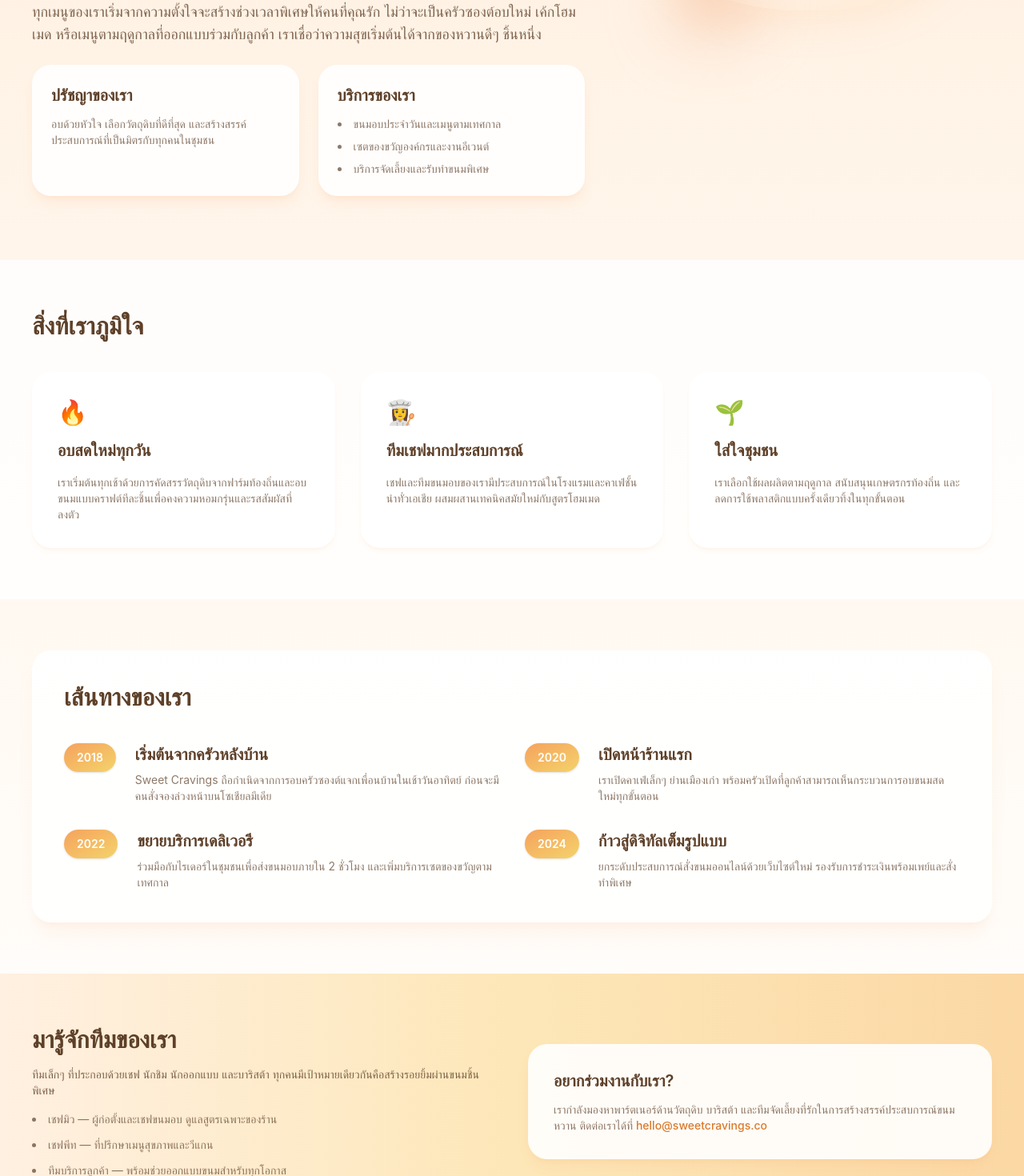
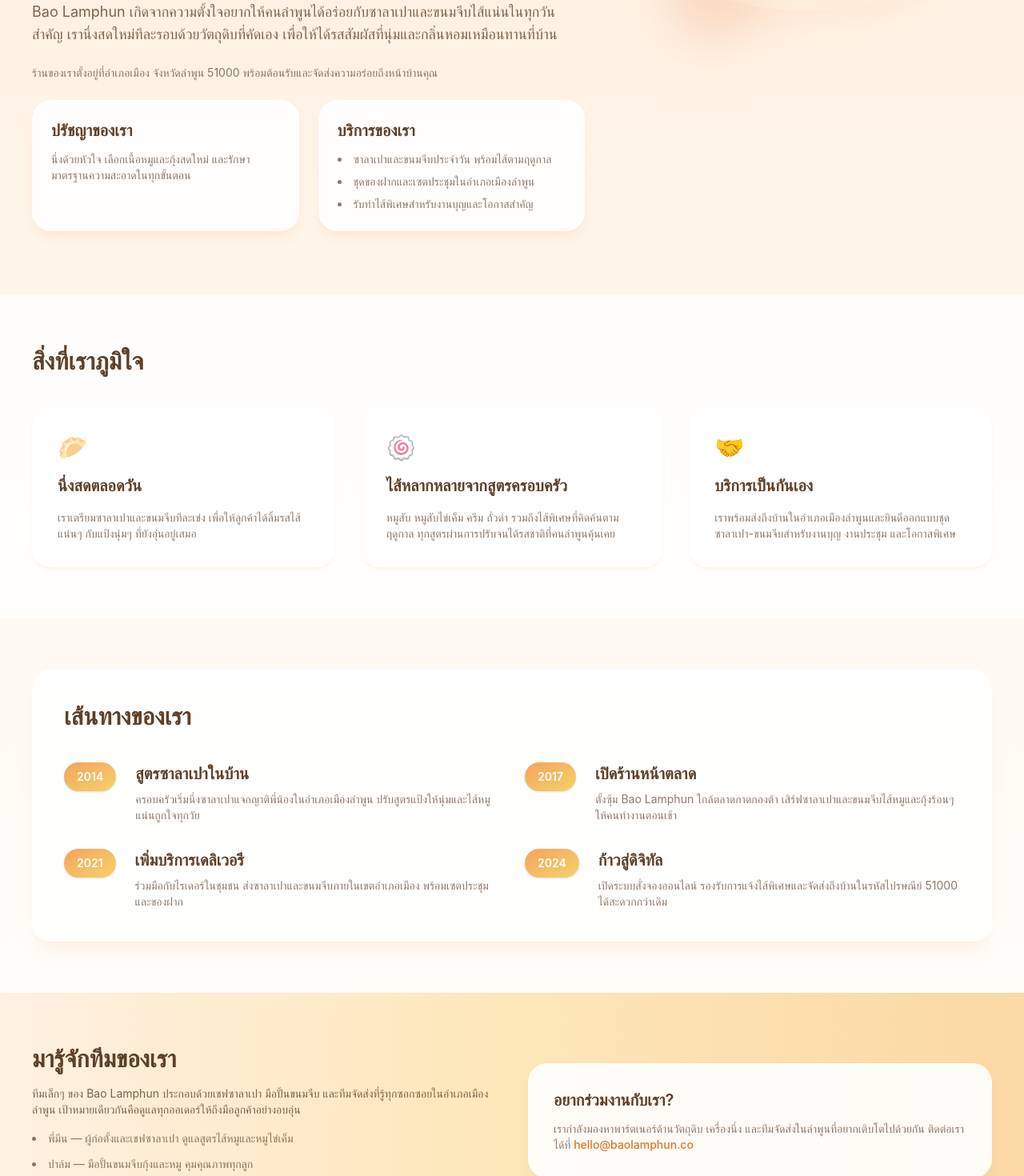
Before and after one commit to DnopPondz/Mystore, a Next.js app: page /about in a window 1280 px wide. Shown: the part 372-1842 px from the top of the page at 80% size. Built offline with nearby package versions, Linux system fonts and the light colour scheme; no server answers.

Commit message:
Update site copy for bao and dim sum concept

```diff
--- a/app/(site)/about/page.jsx
+++ b/app/(site)/about/page.jsx
@@ -1,54 +1,54 @@
 export const metadata = {
-  title: "เกี่ยวกับเรา | Sweet Cravings",
+  title: "เกี่ยวกับเรา | Bao Lamphun",
   description:
-    "เรื่องราวจากครัวเล็กๆ ที่อบขนมหอมกรุ่นทุกวัน เพื่อส่งต่อช่วงเวลาพิเศษให้คนที่คุณรัก",
+    "จากสูตรซาลาเปาในครอบครัวสู่ร้านซาลาเปาและขนมจีบประจำเมืองลำพูน พร้อมเสิร์ฟความอร่อยนึ่งสดทุกวัน",
 };
 
 const highlights = [
   {
-    title: "อบสดใหม่ทุกวัน",
+    title: "นึ่งสดตลอดวัน",
     description:
-      "เราเริ่มต้นทุกเช้าด้วยการคัดสรรวัตถุดิบจากฟาร์มท้องถิ่นและอบขนมแบบคราฟต์ทีละชิ้นเพื่อคงความหอมกรุ่นและรสสัมผัสที่ลงตัว",
-    icon: "🔥",
+      "เราเตรียมซาลาเปาและขนมจีบทีละเข่ง เพื่อให้ลูกค้าได้ลิ้มรสไส้แน่นๆ กับแป้งนุ่มๆ ที่ยังอุ่นอยู่เสมอ",
+    icon: "🥟",
   },
   {
-    title: "ทีมเชฟมากประสบการณ์",
+    title: "ไส้หลากหลายจากสูตรครอบครัว",
     description:
-      "เชฟและทีมขนมอบของเรามีประสบการณ์ในโรงแรมและคาเฟ่ชั้นนำทั่วเอเชีย ผสมผสานเทคนิคสมัยใหม่กับสูตรโฮมเมด",
-    icon: "👩‍🍳",
+      "หมูสับ หมูสับไข่เค็ม ครีม ถั่วดำ รวมถึงไส้พิเศษที่คิดค้นตามฤดูกาล ทุกสูตรผ่านการปรับจนได้รสชาติที่คนลำพูนคุ้นเคย",
+    icon: "🍥",
   },
   {
-    title: "ใส่ใจชุมชน",
+    title: "บริการเป็นกันเอง",
     description:
-      "เราเลือกใช้ผลผลิตตามฤดูกาล สนับสนุนเกษตรกรท้องถิ่น และลดการใช้พลาสติกแบบครั้งเดียวทิ้งในทุกขั้นตอน",
-    icon: "🌱",
+      "เราพร้อมส่งถึงบ้านในอำเภอเมืองลำพูนและยินดีออกแบบชุดซาลาเปา-ขนมจีบสำหรับงานบุญ งานประชุม และโอกาสพิเศษ",
+    icon: "🤝",
   },
 ];
 
 const milestones = [
   {
-    year: "2018",
-    title: "เริ่มต้นจากครัวหลังบ้าน",
+    year: "2014",
+    title: "สูตรซาลาเปาในบ้าน",
     description:
-      "Sweet Cravings ถือกำเนิดจากการอบครัวซองต์แจกเพื่อนบ้านในเช้าวันอาทิตย์ ก่อนจะมีคนสั่งจองล่วงหน้าบนโซเชียลมีเดีย",
+      "ครอบครัวเริ่มนึ่งซาลาเปาแจกญาติพี่น้องในอำเภอเมืองลำพูน ปรับสูตรแป้งให้นุ่มและไส้หมูแน่นถูกใจทุกวัย",
   },
   {
-    year: "2020",
-    title: "เปิดหน้าร้านแรก",
+    year: "2017",
+    title: "เปิดร้านหน้าตลาด",
     description:
-      "เราเปิดคาเฟ่เล็กๆ ย่านเมืองเก่า พร้อมครัวเปิดที่ลูกค้าสามารถเห็นกระบวนการอบขนมสดใหม่ทุกขั้นตอน",
+      "ตั้งซุ้ม Bao Lamphun ใกล้ตลาดกาดกองต้า เสิร์ฟซาลาเปาและขนมจีบไส้หมูและกุ้งร้อนๆ ให้คนทำงานตอนเช้า",
   },
   {
-    year: "2022",
-    title: "ขยายบริการเดลิเวอรี",
+    year: "2021",
+    title: "เพิ่มบริการเดลิเวอรี",
     description:
-      "ร่วมมือกับไรเดอร์ในชุมชนเพื่อส่งขนมอบภายใน 2 ชั่วโมง และเพิ่มบริการเซตของขวัญตามเทศกาล",
+      "ร่วมมือกับไรเดอร์ในชุมชน ส่งซาลาเปาและขนมจีบภายในเขตอำเภอเมือง พร้อมเซตประชุมและของฝาก",
   },
   {
     year: "2024",
-    title: "ก้าวสู่ดิจิทัลเต็มรูปแบบ",
+    title: "ก้าวสู่ดิจิทัล",
     description:
-      "ยกระดับประสบการณ์สั่งขนมออนไลน์ด้วยเว็บไซต์ใหม่ รองรับการชำระเงินพร้อมเพย์และสั่งทำพิเศษ",
+      "เปิดระบบสั่งจองออนไลน์ รองรับการแจ้งไส้พิเศษและจัดส่งถึงบ้านในรหัสไปรษณีย์ 51000 ได้สะดวกกว่าเดิม",
   },
 ];
 
@@ -61,27 +61,30 @@
         <div className="grid gap-12 lg:grid-cols-[3fr_2fr] items-start">
           <div className="space-y-6">
             <span className="inline-flex items-center gap-2 rounded-full bg-white/80 px-4 py-1 text-sm font-semibold text-[var(--color-rose-dark)] shadow">
-              Sweet Cravings Story
+              Bao Lamphun Story
             </span>
             <h1 className="text-4xl sm:text-5xl font-extrabold leading-tight text-[var(--color-choco)]">
-              จากเตาอบเล็กๆ สู่แบรนด์ขนมที่คนเมืองหลงรัก
+              จากครัวครอบครัวสู่ร้านซาลาเปาคู่เมืองลำพูน
             </h1>
             <p className="text-base sm:text-lg text-[var(--color-choco)]/80">
-              ทุกเมนูของเราเริ่มจากความตั้งใจจะสร้างช่วงเวลาพิเศษให้คนที่คุณรัก ไม่ว่าจะเป็นครัวซองต์อบใหม่ เค้กโฮมเมด หรือเมนูตามฤดูกาลที่ออกแบบร่วมกับลูกค้า เราเชื่อว่าความสุขเริ่มต้นได้จากของหวานดีๆ ชิ้นหนึ่ง
+              Bao Lamphun เกิดจากความตั้งใจอยากให้คนลำพูนได้อร่อยกับซาลาเปาและขนมจีบไส้แน่นในทุกวันสำคัญ เรานึ่งสดใหม่ทีละรอบด้วยวัตถุดิบที่คัดเอง เพื่อให้ได้รสสัมผัสที่นุ่มและกลิ่นหอมเหมือนทานที่บ้าน
+            </p>
+            <p className="text-sm text-[var(--color-choco)]/70">
+              ร้านของเราตั้งอยู่ที่อำเภอเมือง จังหวัดลำพูน 51000 พร้อมต้อนรับและจัดส่งความอร่อยถึงหน้าบ้านคุณ
             </p>
             <div className="grid gap-6 sm:grid-cols-2">
               <div className="rounded-3xl bg-white/90 p-6 shadow-lg shadow-[#f5a25d20]">
                 <h2 className="text-xl font-semibold text-[var(--color-choco)]">ปรัชญาของเรา</h2>
                 <p className="mt-3 text-sm text-[var(--color-choco)]/70">
-                  อบด้วยหัวใจ เลือกวัตถุดิบที่ดีที่สุด และสร้างสรรค์ประสบการณ์ที่เป็นมิตรกับทุกคนในชุมชน
+                  นึ่งด้วยหัวใจ เลือกเนื้อหมูและกุ้งสดใหม่ และรักษามาตรฐานความสะอาดในทุกขั้นตอน
                 </p>
               </div>
               <div className="rounded-3xl bg-white/90 p-6 shadow-lg shadow-[#f5a25d20]">
                 <h2 className="text-xl font-semibold text-[var(--color-choco)]">บริการของเรา</h2>
                 <ul className="mt-3 space-y-2 text-sm text-[var(--color-choco)]/70 list-disc list-inside">
-                  <li>ขนมอบประจำวันและเมนูตามเทศกาล</li>
-                  <li>เซตของขวัญองค์กรและงานอีเวนต์</li>
-                  <li>บริการจัดเลี้ยงและรับทำขนมพิเศษ</li>
+                  <li>ซาลาเปาและขนมจีบประจำวัน พร้อมไส้ตามฤดูกาล</li>
+                  <li>ชุดของฝากและเซตประชุมในอำเภอเมืองลำพูน</li>
+                  <li>รับทำไส้พิเศษสำหรับงานบุญและโอกาสสำคัญ</li>
                 </ul>
               </div>
             </div>
@@ -93,11 +96,11 @@
               <div className="absolute -bottom-8 left-6 h-24 w-24 rounded-full bg-[#f5be9a]/70 blur-2xl" />
               <div className="space-y-4 text-center">
                 <p className="text-sm font-semibold tracking-[0.2em] text-[var(--color-rose)] uppercase">
-                  Since 2018
+                  Since 2014
                 </p>
-                <p className="text-3xl font-black text-[var(--color-choco)]">อบทุกวันด้วยความรัก</p>
+                <p className="text-3xl font-black text-[var(--color-choco)]">นึ่งทุกเข่งด้วยความตั้งใจ</p>
                 <p className="text-sm text-[var(--color-choco)]/70">
-                  “เราอยากให้ทุกคำที่คุณกัดเต็มไปด้วยรอยยิ้มและความทรงจำดีๆ เสมอ” — เชฟมิว ผู้ก่อตั้ง Sweet Cravings
+                  “ซาลาเปาหนึ่งลูกต้องทำให้ทั้งครอบครัวอบอุ่นใจ” — พี่มีน ผู้ก่อตั้ง Bao Lamphun
                 </p>
               </div>
             </div>
@@ -149,21 +152,21 @@
           <div className="flex-1 space-y-4">
             <h2 className="text-3xl font-bold text-[var(--color-choco)]">มารู้จักทีมของเรา</h2>
             <p className="text-sm text-[var(--color-choco)]/80">
-              ทีมเล็กๆ ที่ประกอบด้วยเชฟ นักชิม นักออกแบบ และบาริสต้า ทุกคนมีเป้าหมายเดียวกันคือสร้างรอยยิ้มผ่านขนมชิ้นพิเศษ
+              ทีมเล็กๆ ของ Bao Lamphun ประกอบด้วยเชฟซาลาเปา มือปั้นขนมจีบ และทีมจัดส่งที่รู้ทุกซอกซอยในอำเภอเมืองลำพูน เป้าหมายเดียวกันคือดูแลทุกออเดอร์ให้ถึงมือลูกค้าอย่างอบอุ่น
             </p>
             <ul className="space-y-3 text-sm text-[var(--color-choco)]/70 list-disc list-inside">
-              <li>เชฟมิว — ผู้ก่อตั้งและเชฟขนมอบ ดูแลสูตรเฉพาะของร้าน</li>
-              <li>เชฟพีท — ที่ปรึกษาเมนูสุขภาพและวีแกน</li>
-              <li>ทีมบริการลูกค้า — พร้อมช่วยออกแบบขนมสำหรับทุกโอกาส</li>
+              <li>พี่มีน — ผู้ก่อตั้งและเชฟซาลาเปา ดูแลสูตรไส้หมูและหมูไข่เค็ม</li>
+              <li>ปาล์ม — มือปั้นขนมจีบกุ้งและหมู คุมคุณภาพทุกลูก</li>
+              <li>ทีมบริการลูกค้า — แนะนำชุดของฝากและช่วยวางแผนงานบุญ</li>
             </ul>
           </div>
           <div className="flex-1">
             <div className="rounded-3xl bg-white/90 p-8 shadow-lg shadow-[#f5a25d20]">
               <h3 className="text-xl font-semibold text-[var(--color-choco)]">อยากร่วมงานกับเรา?</h3>
               <p className="mt-3 text-sm text-[var(--color-choco)]/70">
-                เรากำลังมองหาพาร์ตเนอร์ด้านวัตถุดิบ บาริสต้า และทีมจัดเลี้ยงที่รักในการสร้างสรรค์ประสบการณ์ขนมหวาน ติดต่อเราได้ที่
-                <a href="mailto:hello@sweetcravings.co" className="font-medium text-[var(--color-rose-dark)]">
-                  {" "}hello@sweetcravings.co
+                เรากำลังมองหาพาร์ตเนอร์ด้านวัตถุดิบ เครื่องนึ่ง และทีมจัดส่งในลำพูนที่อยากเติบโตไปด้วยกัน ติดต่อเราได้ที่
+                <a href="mailto:hello@baolamphun.co" className="font-medium text-[var(--color-rose-dark)]">
+                  {" "}hello@baolamphun.co
                 </a>
               </p>
             </div>
--- a/app/(site)/page.js
+++ b/app/(site)/page.js
@@ -33,38 +33,38 @@
         <div className="relative max-w-screen-xl mx-auto px-6 lg:px-8 py-20 grid gap-12 lg:grid-cols-2 items-center">
           <div className="space-y-6">
             <span className="inline-flex items-center gap-2 rounded-full bg-white/70 px-4 py-1 text-sm font-medium text-[var(--color-rose-dark)] shadow">
-              70% OFF เมนูเช้า • ส่งฟรีทั่วเมือง
+              นึ่งสดทุกวัน • ส่งฟรีในตัวเมืองลำพูน
             </span>
             <h1 className="text-4xl sm:text-5xl font-extrabold leading-tight text-[var(--color-rose-dark)]">
-              ความสุขจากเตาอบ สู่โต๊ะอาหารของคุณ
+              ซาลาเปาและขนมจีบร้อนๆ ส่งตรงจากครัวลำพูน
             </h1>
             <p className="text-base sm:text-lg text-[var(--color-choco)]/80 max-w-xl">
-              ขนมปังหอมกรุ่น ครัวซองต์กรอบนอกนุ่มใน และเค้กสุดละมุน
-              พร้อมเสิร์ฟทุกเช้าเพื่อเติมเต็มช่วงเวลาพิเศษให้ครอบครัวของคุณ
+              ซาลาเปาไส้หมูสับ หมูสับไข่เค็ม ครีม ถั่วดำ และเมนูพิเศษที่คิดค้นจากสูตรลับของครอบครัว
+              พร้อมขนมจีบกุ้งและหมูที่นึ่งสดใหม่ให้คุณอร่อยได้ทุกมื้อ
             </p>
             <div className="flex flex-col sm:flex-row sm:flex-wrap gap-4">
               <a
                 href="#menu"
                 className="inline-flex items-center justify-center rounded-full bg-[var(--color-rose)] px-6 py-3 text-sm font-semibold text-white shadow-lg shadow-[#f5a25d33] hover:bg-[var(--color-rose-dark)]"
               >
-                เลือกขนมเลย
+                เลือกซาลาเปาเลย
               </a>
               <a
                 href="/preorder"
                 className="inline-flex items-center justify-center rounded-full border border-white/60 bg-white/70 px-6 py-3 text-sm font-semibold text-[var(--color-rose-dark)] shadow hover:bg-white"
               >
-                สั่งทำพิเศษ
+                สั่งไส้พิเศษ
               </a>
               <a
                 href="/checkout"
                 className="inline-flex items-center justify-center rounded-full border border-white/0 bg-white/80 px-6 py-3 text-sm font-semibold text-[var(--color-choco)] shadow hover:bg-white"
               >
-                สั่งด่วนภายในวันเดียว
+                สั่งด่วนพร้อมจัดส่ง
               </a>
             </div>
 
             <dl className="grid grid-cols-2 sm:grid-cols-3 gap-4 pt-4">
-              {["อบสดใหม่", "วัตถุดิบพรีเมียม", "ส่งไวในเมือง"].map((item) => (
+              {["นึ่งสดทุกชั่วโมง", "หมูคัดพิเศษ", "ส่งไวในเมือง"].map((item) => (
                 <div
                   key={item}
                   className="rounded-2xl bg-white/70 px-4 py-3 text-sm font-medium text-[var(--color-choco)] shadow"
@@ -82,14 +82,13 @@
               <div className="absolute top-10 left-6 h-12 w-12 rounded-full border-4 border-dashed border-white/70" />
               <div className="text-center px-10">
                 <p className="text-lg font-semibold text-[var(--color-rose-dark)]">
-                  เมนูใหม่!
+                  เมนูขายดี!
                 </p>
                 <p className="mt-1 text-2xl font-black text-[var(--color-choco)]">
-                  Strawberry Brioche
+                  ซาลาเปาหมูสับไข่เค็ม
                 </p>
                 <p className="mt-4 text-sm text-[var(--color-choco)]/70">
-                  เนยสดคุณภาพสูง ผสานสตรอว์เบอร์รี่ออร์แกนิก
-                  เพิ่มความหวานอมเปรี้ยวอย่างลงตัว
+                  หมูสับแน่นๆ พร้อมไข่เค็มเต็มคำ นึ่งด้วยแป้งสูตรนุ่มพิเศษหอมละมุน
                 </p>
               </div>
             </div>
@@ -101,10 +100,10 @@
         <div className="flex flex-col sm:flex-row sm:items-end sm:justify-between gap-4">
           <div>
             <p className="text-sm font-semibold uppercase tracking-[0.2em] text-[var(--color-rose)]">
-              Our Menu
+              Bao & Dim Sum
             </p>
             <h2 className="mt-2 text-3xl font-bold text-[var(--color-choco)]">
-              เมนู ขนมวันนี้
+              เมนูซาลาเปา & ขนมจีบวันนี้
             </h2>
             {/* <p className="mt-2 text-[var(--color-choco)]/70 max-w-2xl">
               {/* คัดสรรวัตถุดิบธรรมชาติจากฟาร์มท้องถิ่น ผสมผสานความพิถีพิถันในการอบจนได้ขนมสดใหม่ หวานกำลังดี พร้อมส่งถึงคุณทุกเช้า
@@ -112,7 +111,7 @@
           </div>
           <div className="flex gap-3">
             <span className="inline-flex items-center rounded-full bg-white px-4 py-2 text-sm font-medium text-[var(--color-choco)] shadow">
-              🍞 เมนูอาจจะมีการเปลี่ยนแปลงในแต่ละวัน
+              🥟 เมนูอาจจะมีการเปลี่ยนแปลงในแต่ละวัน
             </span>
             {/* <span className="inline-flex items-center rounded-full bg-white px-4 py-2 text-sm font-medium text-[var(--color-choco)] shadow">
               ☕ เซตอาหารเช้า
@@ -123,7 +122,7 @@
         <div className="mt-10 grid gap-8 sm:grid-cols-2 lg:grid-cols-3">
           {products.length === 0 ? (
             <div className="col-span-full rounded-3xl bg-white/90 p-10 text-center text-[var(--color-choco)]/70 shadow-lg shadow-[#f5a25d20]">
-              เมนูใหม่กำลังอบอยู่ รอสักครู่นะคะ 🍞
+              เมนูซาลาเปากำลังนึ่งอยู่ รอสักครู่นะคะ 🥟
             </div>
           ) : (
             products.map((p) => (
@@ -140,7 +139,7 @@
                         className="h-full w-full object-cover transition-transform duration-500 group-hover:scale-105"
                       />
                     ) : (
-                      <span className="text-4xl">🍩</span>
+                      <span className="text-4xl">🥟</span>
                     )}
                   </div>
                   <div className="absolute top-4 left-4 rounded-full bg-white/80 px-3 py-1 text-xs font-semibold text-[var(--color-rose-dark)] shadow">
```
